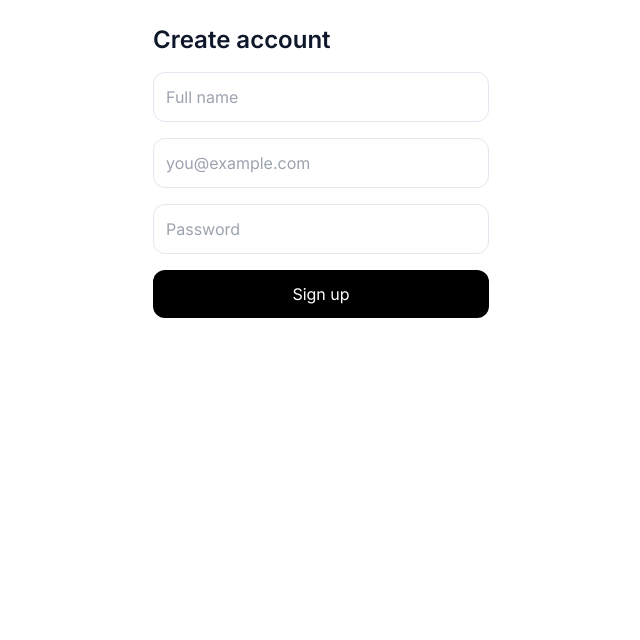
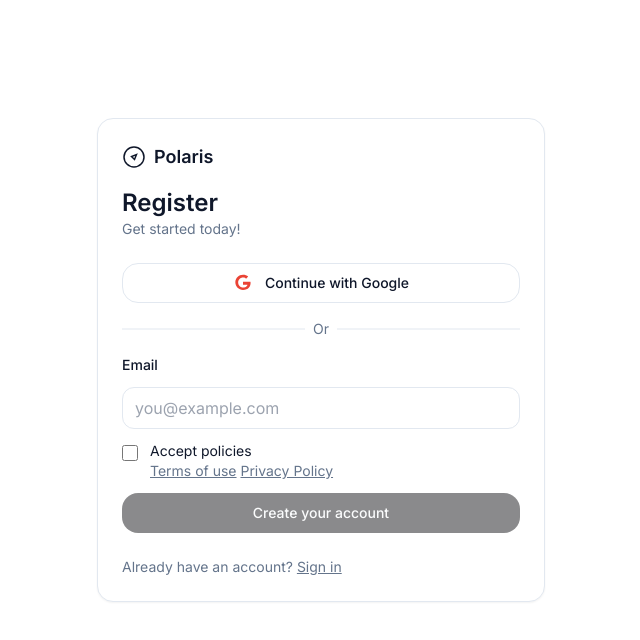
Before and after one commit to chizsaleei/polaris-coach, a Next.js app: page /auth/signup in a window 1280 px wide. Shown: the top 640 px of the page, without its empty margins (319-959 px from the left). Built offline with nearby package versions, Linux system fonts and the light colour scheme; no server answers.

Commit message:
auth: lazy init supabase client; pages dynamic; safe server cookie adapter

```diff
--- a/src/app/auth/signin/page.tsx
+++ b/src/app/auth/signin/page.tsx
@@ -1,36 +1,126 @@
-"use client";
+'use client';
 
-import { useState } from "react";
-import { signInWithEmailOtp } from "@/lib/auth";
+export const dynamic = 'force-dynamic';
+
+import * as React from 'react';
+import Link from 'next/link';
+import { Button } from '@/components/ui/button';
+import { supabaseBrowser } from '@/lib/supabaseBrowser';
+
+const APP_URL =
+  process.env.NEXT_PUBLIC_APP_URL ||
+  (typeof window !== 'undefined' ? window.location.origin : 'http://localhost:3000');
 
 export default function SignInPage() {
-  const [email, setEmail] = useState("");
-  const [sent, setSent] = useState(false);
-  const [error, setError] = useState<string | null>(null);
+  const [email, setEmail] = React.useState('');
+  const [loading, setLoading] = React.useState(false);
+  const [sent, setSent] = React.useState(false);
+  const [error, setError] = React.useState<string | null>(null);
 
-  async function onSubmit(e: React.FormEvent) {
+  async function onGoogle() {
+    setError(null);
+    setLoading(true);
+    const sb = supabaseBrowser();
+    const { error } = await sb.auth.signInWithOAuth({
+      provider: 'google',
+      options: { redirectTo: `${APP_URL}/auth/callback` },
+    });
+    if (error) setError(error.message);
+    setLoading(false);
+  }
+
+  async function onEmail(e: React.FormEvent) {
     e.preventDefault();
     setError(null);
-    const { error } = await signInWithEmailOtp(email);
+    setLoading(true);
+    const sb = supabaseBrowser();
+    const { error } = await sb.auth.signInWithOtp({
+      email,
+      options: { emailRedirectTo: `${APP_URL}/auth/callback` },
+    });
+    setLoading(false);
     if (error) setError(error.message);
     else setSent(true);
   }
 
-  if (sent) return <p>Check your email for the sign in link.</p>;
+  return (
+    <main className="min-h-[calc(100svh-80px)] grid place-items-center px-4">
+      <div className="w-full max-w-md rounded-2xl border bg-card text-card-foreground shadow-sm p-6">
+        <Logo />
+        <h1 className="mt-4 text-2xl font-semibold">Hey friend! Welcome back</h1>
 
-  return (
-    <form onSubmit={onSubmit} className="max-w-sm mx-auto space-y-4 p-6">
-      <h1 className="text-2xl font-semibold">Sign in</h1>
+        <div className="mt-6 space-y-4">
+          <Button
+            variant="muted"
+            className="w-full justify-center gap-3 rounded-2xl"
+            onClick={onGoogle}
+            disabled={loading}
+          >
+            <GoogleIcon className="h-5 w-5" />
+            Continue with Google
+          </Button>
+
+          <div className="relative text-center text-sm text-muted-foreground">
+            <span className="px-2 bg-card relative z-10">Or</span>
+            <div className="absolute inset-x-0 top-1/2 -translate-y-1/2 h-px bg-border" />
+          </div>
+
+          {sent ? (
+            <p className="text-sm rounded-xl bg-[hsl(var(--muted))] p-3">
+              Magic link sent to <span className="font-medium">{email}</span>. Check your inbox.
+            </p>
+          ) : (
+            <form onSubmit={onEmail} className="space-y-3">
+              <label className="block text-sm font-medium">Email</label>
               <input
                 type="email"
                 required
                 value={email}
                 onChange={(e) => setEmail(e.target.value)}
+                className="w-full rounded-xl border bg-background px-3 py-2 outline-none focus:ring-2 focus:ring-[hsl(var(--ring))]"
                 placeholder="you@example.com"
-        className="w-full border rounded-xl p-3"
               />
-      {error && <p className="text-red-600 text-sm">{error}</p>}
-      <button className="w-full rounded-xl p-3 bg-black text-white">Send magic link</button>
+              {error ? <p className="text-sm text-red-400">{error}</p> : null}
+              <Button type="submit" className="w-full rounded-2xl" disabled={loading}>
+                Continue
+              </Button>
             </form>
+          )}
+        </div>
+
+        <p className="mt-6 text-sm text-muted-foreground">
+          No account?{' '}
+          <Link href="/auth/signup" className="underline">
+            Create one
+          </Link>
+        </p>
+      </div>
+    </main>
   );
 }
+
+function Logo() {
+  return (
+    <div className="flex items-center gap-2">
+      <Compass className="h-6 w-6 text-[hsl(var(--brand-sky))]" />
+      <span className="text-lg font-semibold">Polaris</span>
+    </div>
+  );
+}
+
+function GoogleIcon(props: React.SVGProps<SVGSVGElement>) {
+  return (
+    <svg viewBox="0 0 24 24" aria-hidden="true" {...props}>
+      <path fill="#EA4335" d="M12 10.2v3.8h5.3c-.2 1.2-1.3 3.5-5.3 3.5-3.2 0-5.8-2.7-5.8-6s2.6-6 5.8-6c1.8 0 3 .7 3.7 1.3l2.5-2.5C16.6 2.8 14.5 2 12 2 6.9 2 2.8 6.1 2.8 11.2S6.9 20.4 12 20.4c6.5 0 9.1-4.5 9.1-8.4 0-.6-.1-1-.2-1.4H12z" />
+    </svg>
+  );
+}
+
+function Compass(props: React.SVGProps<SVGSVGElement>) {
+  return (
+    <svg viewBox="0 0 24 24" fill="none" stroke="currentColor" {...props}>
+      <circle cx="12" cy="12" r="10" strokeWidth="1.5" />
+      <path d="M14.5 9.5l-2 5-3-3 5-2z" strokeWidth="1.5" />
+    </svg>
+  );
+}
--- a/src/app/auth/signup/page.tsx
+++ b/src/app/auth/signup/page.tsx
@@ -1,33 +1,150 @@
-"use client";
+'use client';
 
-import { useState } from "react";
-import { signUpWithEmailPassword } from "@/lib/auth";
+export const dynamic = 'force-dynamic';
+
+import * as React from 'react';
+import Link from 'next/link';
+import { Button } from '@/components/ui/button';
+import { supabaseBrowser } from '@/lib/supabaseBrowser';
+
+const APP_URL =
+  process.env.NEXT_PUBLIC_APP_URL ||
+  (typeof window !== 'undefined' ? window.location.origin : 'http://localhost:3000');
 
 export default function SignUpPage() {
-  const [email, setEmail] = useState("");
-  const [fullName, setFullName] = useState("");
-  const [password, setPassword] = useState("");
-  const [ok, setOk] = useState(false);
-  const [error, setError] = useState<string | null>(null);
+  const [email, setEmail] = React.useState('');
+  const [accept, setAccept] = React.useState(false);
+  const [loading, setLoading] = React.useState(false);
+  const [sent, setSent] = React.useState(false);
+  const [error, setError] = React.useState<string | null>(null);
 
-  async function onSubmit(e: React.FormEvent) {
-    e.preventDefault();
+  async function onGoogle() {
     setError(null);
-    const { error } = await signUpWithEmailPassword(email, password, fullName);
+    setLoading(true);
+    const sb = supabaseBrowser();
+    const { error } = await sb.auth.signInWithOAuth({
+      provider: 'google',
+      options: { redirectTo: `${APP_URL}/auth/callback` },
+    });
     if (error) setError(error.message);
-    else setOk(true);
+    setLoading(false);
   }
 
-  if (ok) return <p>Account created. Check your email to confirm.</p>;
+  async function onEmail(e: React.FormEvent) {
+    e.preventDefault();
+    if (!accept) {
+      setError('Please accept the policies');
+      return;
+    }
+    setError(null);
+    setLoading(true);
+    const sb = supabaseBrowser();
+    const { error } = await sb.auth.signInWithOtp({
+      email,
+      options: { emailRedirectTo: `${APP_URL}/auth/callback` },
+    });
+    setLoading(false);
+    if (error) setError(error.message);
+    else setSent(true);
+  }
 
   return (
-    <form onSubmit={onSubmit} className="max-w-sm mx-auto space-y-4 p-6">
-      <h1 className="text-2xl font-semibold">Create account</h1>
-      <input className="w-full border rounded-xl p-3" placeholder="Full name" value={fullName} onChange={(e) => setFullName(e.target.value)} />
-      <input className="w-full border rounded-xl p-3" placeholder="you@example.com" type="email" value={email} onChange={(e) => setEmail(e.target.value)} />
-      <input className="w-full border rounded-xl p-3" placeholder="Password" type="password" value={password} onChange={(e) => setPassword(e.target.value)} />
-      {error && <p className="text-red-600 text-sm">{error}</p>}
-      <button className="w-full rounded-xl p-3 bg-black text-white">Sign up</button>
-    </form>
+    <main className="min-h-[calc(100svh-80px)] grid place-items-center px-4">
+      <div className="w-full max-w-md rounded-2xl border bg-card text-card-foreground shadow-sm p-6">
+        <Logo />
+        <h1 className="mt-4 text-2xl font-semibold">Register</h1>
+        <p className="text-sm text-muted-foreground">Get started today!</p>
+
+        <div className="mt-6 space-y-4">
+          <Button
+            variant="muted"
+            className="w-full justify-center gap-3 rounded-2xl"
+            onClick={onGoogle}
+            disabled={loading}
+          >
+            <GoogleIcon className="h-5 w-5" />
+            Continue with Google
+          </Button>
+
+          <div className="relative text-center text-sm text-muted-foreground">
+            <span className="px-2 bg-card relative z-10">Or</span>
+            <div className="absolute inset-x-0 top-1/2 -translate-y-1/2 h-px bg-border" />
+          </div>
+
+          {sent ? (
+            <p className="text-sm rounded-xl bg-[hsl(var(--muted))] p-3">
+              Magic link sent to <span className="font-medium">{email}</span>. Check your inbox.
+            </p>
+          ) : (
+            <form onSubmit={onEmail} className="space-y-3">
+              <label className="block text-sm font-medium">Email</label>
+              <input
+                type="email"
+                required
+                value={email}
+                onChange={(e) => setEmail(e.target.value)}
+                className="w-full rounded-xl border bg-background px-3 py-2 outline-none focus:ring-2 focus:ring-[hsl(var(--ring))]"
+                placeholder="you@example.com"
+              />
+
+              <label className="mt-2 flex items-start gap-3 text-sm">
+                <input
+                  type="checkbox"
+                  checked={accept}
+                  onChange={(e) => setAccept(e.target.checked)}
+                  className="mt-1 h-4 w-4 rounded border-border bg-background accent-[hsl(var(--brand-sky))]"
+                />
+                <span>
+                  Accept policies
+                  <span className="block text-muted-foreground">
+                    <Link href="/legal/terms" className="underline">Terms of use</Link>{' '}
+                    <Link href="/legal/privacy" className="underline">Privacy Policy</Link>
+                  </span>
+                </span>
+              </label>
+
+              {error ? <p className="text-sm text-red-400">{error}</p> : null}
+
+              <Button type="submit" className="w-full rounded-2xl" disabled={loading || !accept}>
+                Create your account
+              </Button>
+            </form>
+          )}
+        </div>
+
+        <p className="mt-6 text-sm text-muted-foreground">
+          Already have an account?{' '}
+          <Link href="/auth/signin" className="underline">
+            Sign in
+          </Link>
+        </p>
+      </div>
+    </main>
   );
 }
+
+function Logo() {
+  return (
+    <div className="flex items-center gap-2">
+      <Compass className="h-6 w-6 text-[hsl(var(--brand-sky))]" />
+      <span className="text-lg font-semibold">Polaris</span>
+    </div>
+  );
+}
+
+function GoogleIcon(props: React.SVGProps<SVGSVGElement>) {
+  return (
+    <svg viewBox="0 0 24 24" aria-hidden="true" {...props}>
+      <path fill="#EA4335" d="M12 10.2v3.8h5.3c-.2 1.2-1.3 3.5-5.3 3.5-3.2 0-5.8-2.7-5.8-6s2.6-6 5.8-6c1.8 0 3 .7 3.7 1.3l2.5-2.5C16.6 2.8 14.5 2 12 2 6.9 2 2.8 6.1 2.8 11.2S6.9 20.4 12 20.4c6.5 0 9.1-4.5 9.1-8.4 0-.6-.1-1-.2-1.4H12z" />
+    </svg>
+  );
+}
+
+function Compass(props: React.SVGProps<SVGSVGElement>) {
+  return (
+    <svg viewBox="0 0 24 24" fill="none" stroke="currentColor" {...props}>
+      <circle cx="12" cy="12" r="10" strokeWidth="1.5" />
+      <path d="M14.5 9.5l-2 5-3-3 5-2z" strokeWidth="1.5" />
+    </svg>
+  );
+}
```
Also changed, not shown: src/lib/supabaseServer.ts (+37 -41 lines). Lines whose indentation alone changed are shown as unchanged.
